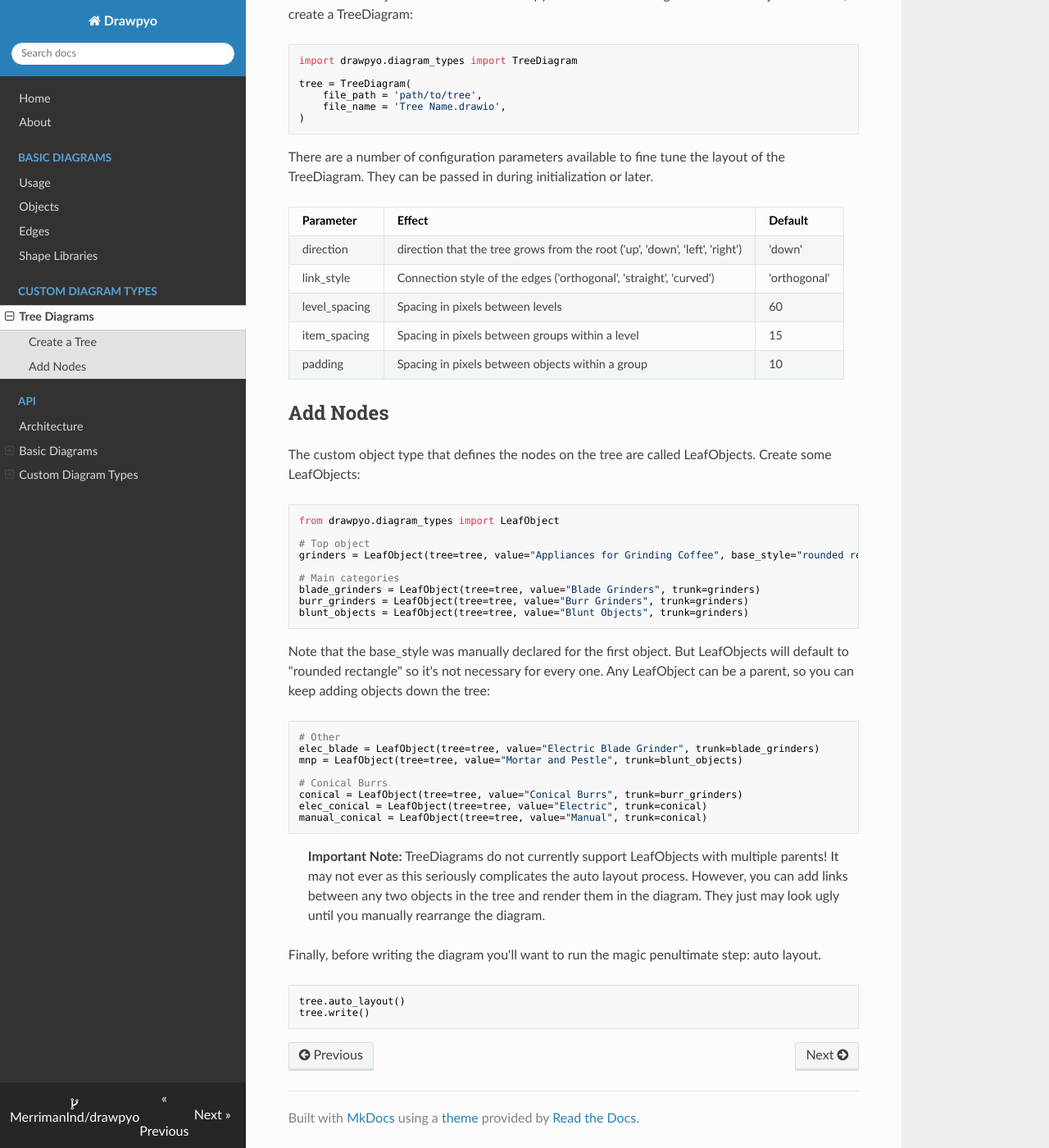
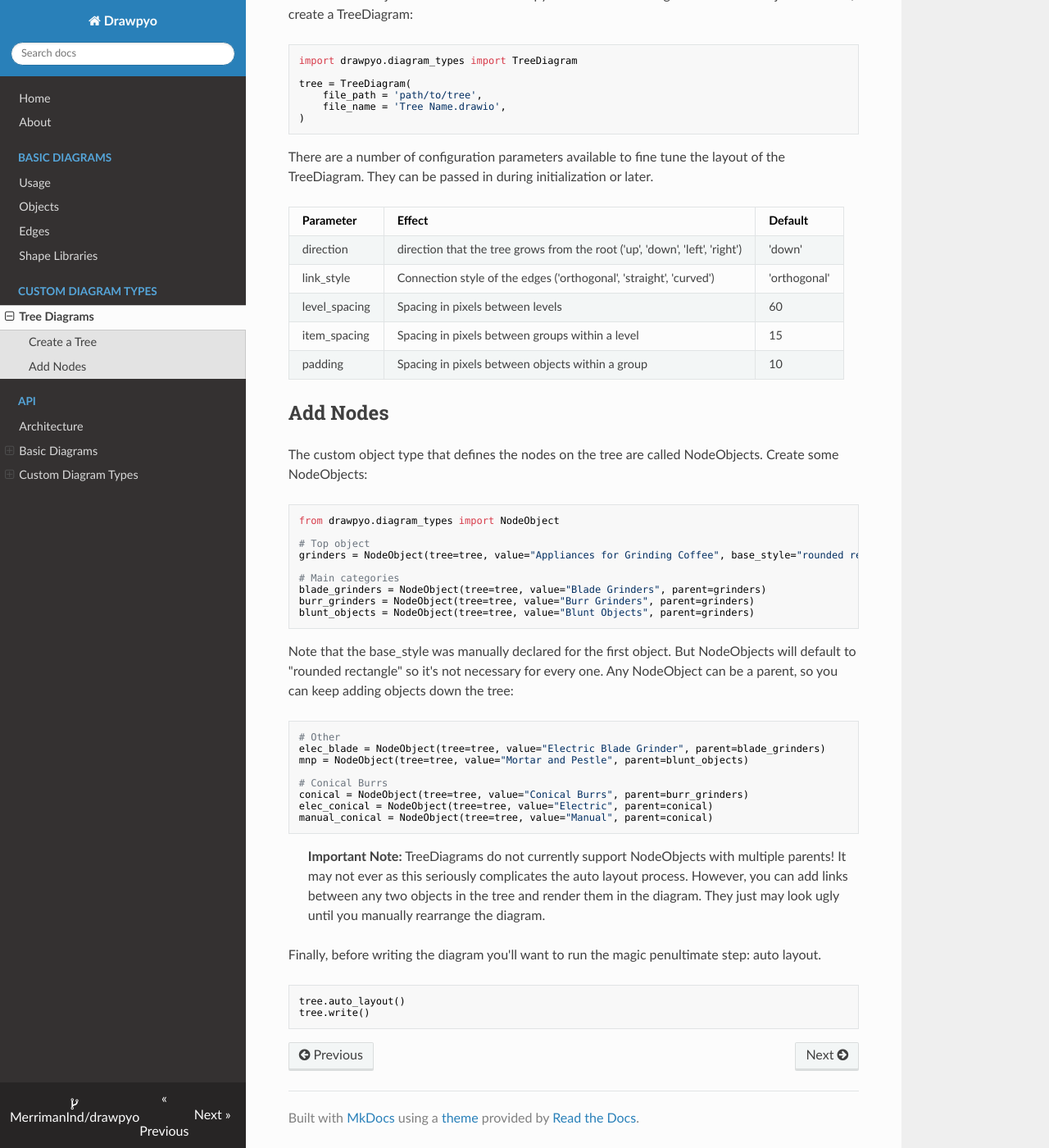
Before and after one commit to MerrimanInd/drawpyo, an MkDocs documentation site: the page built from docs/diagram_types/tree_diagrams.md, in a window 1280 px wide and 1400 px high, scrolled down 330 px. Shown: the whole window at 82% size. Built offline with MkDocs 1.6.1, drawn with Linux system fonts in a browser that asks for light colours; nearby versions of some CDN libraries; some of the changed text lies outside the part shown.

Commit message:
Renamed tree from LeafObject, Branches, and Trunk to NodeObject, Children, and Parent

````diff
--- a/docs/diagram_types/tree_diagrams.md
+++ b/docs/diagram_types/tree_diagrams.md
@@ -4,7 +4,7 @@ These very useful diagram types are why drawpyo was written initially! The TreeD
 
 ## Create a Tree
 
-The two main objects to work with in drawpyo's trees are TreeDiagrams and LeafObjects. To start, create a TreeDiagram:
+The two main objects to work with in drawpyo's trees are TreeDiagrams and NodeObjects. To start, create a TreeDiagram:
 
 ```python
 import drawpyo.diagram_types import TreeDiagram
@@ -27,34 +27,34 @@ There are a number of configuration parameters available to fine tune the layout
 
 ## Add Nodes
 
-The custom object type that defines the nodes on the tree are called LeafObjects. Create some LeafObjects:
+The custom object type that defines the nodes on the tree are called NodeObjects. Create some NodeObjects:
 
 ```python
-from drawpyo.diagram_types import LeafObject
+from drawpyo.diagram_types import NodeObject
 
 # Top object
-grinders = LeafObject(tree=tree, value="Appliances for Grinding Coffee", base_style="rounded rectangle")
+grinders = NodeObject(tree=tree, value="Appliances for Grinding Coffee", base_style="rounded rectangle")
 
 # Main categories
-blade_grinders = LeafObject(tree=tree, value="Blade Grinders", trunk=grinders)
-burr_grinders = LeafObject(tree=tree, value="Burr Grinders", trunk=grinders)
-blunt_objects = LeafObject(tree=tree, value="Blunt Objects", trunk=grinders)
+blade_grinders = NodeObject(tree=tree, value="Blade Grinders", parent=grinders)
+burr_grinders = NodeObject(tree=tree, value="Burr Grinders", parent=grinders)
+blunt_objects = NodeObject(tree=tree, value="Blunt Objects", parent=grinders)
 ```
 
-Note that the base_style was manually declared for the first object. But LeafObjects will default to "rounded rectangle" so it's not necessary for every one. Any LeafObject can be a parent, so you can keep adding objects down the tree:
+Note that the base_style was manually declared for the first object. But NodeObjects will default to "rounded rectangle" so it's not necessary for every one. Any NodeObject can be a parent, so you can keep adding objects down the tree:
 
 ```python
 # Other
-elec_blade = LeafObject(tree=tree, value="Electric Blade Grinder", trunk=blade_grinders)
-mnp = LeafObject(tree=tree, value="Mortar and Pestle", trunk=blunt_objects)
+elec_blade = NodeObject(tree=tree, value="Electric Blade Grinder", parent=blade_grinders)
+mnp = NodeObject(tree=tree, value="Mortar and Pestle", parent=blunt_objects)
 
 # Conical Burrs
-conical = LeafObject(tree=tree, value="Conical Burrs", trunk=burr_grinders)
-elec_conical = LeafObject(tree=tree, value="Electric", trunk=conical)
-manual_conical = LeafObject(tree=tree, value="Manual", trunk=conical)
+conical = NodeObject(tree=tree, value="Conical Burrs", parent=burr_grinders)
+elec_conical = NodeObject(tree=tree, value="Electric", parent=conical)
+manual_conical = NodeObject(tree=tree, value="Manual", parent=conical)
 ```
 
-> **Important Note:** TreeDiagrams do not currently support LeafObjects with multiple parents! It may not ever as this seriously complicates the auto layout process. However, you can add links between any two objects in the tree and render them in the diagram. They just may look ugly until you manually rearrange the diagram.
+> **Important Note:** TreeDiagrams do not currently support NodeObjects with multiple parents! It may not ever as this seriously complicates the auto layout process. However, you can add links between any two objects in the tree and render them in the diagram. They just may look ugly until you manually rearrange the diagram.
 
 Finally, before writing the diagram you'll want to run the magic penultimate step: auto layout.
 
````
Also changed, not shown: README.md (+13 -13 lines), docs/usage/objects.md (+1 -1 lines), 5 other files.
